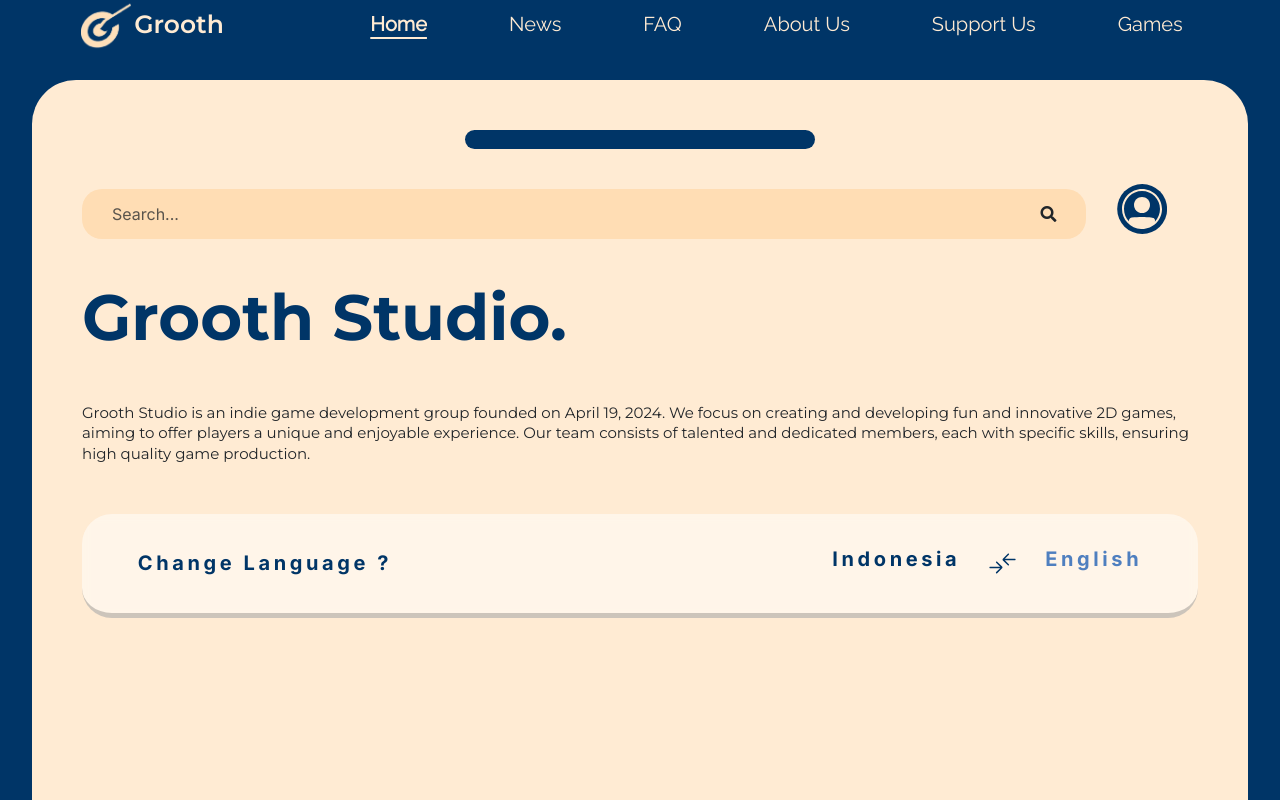
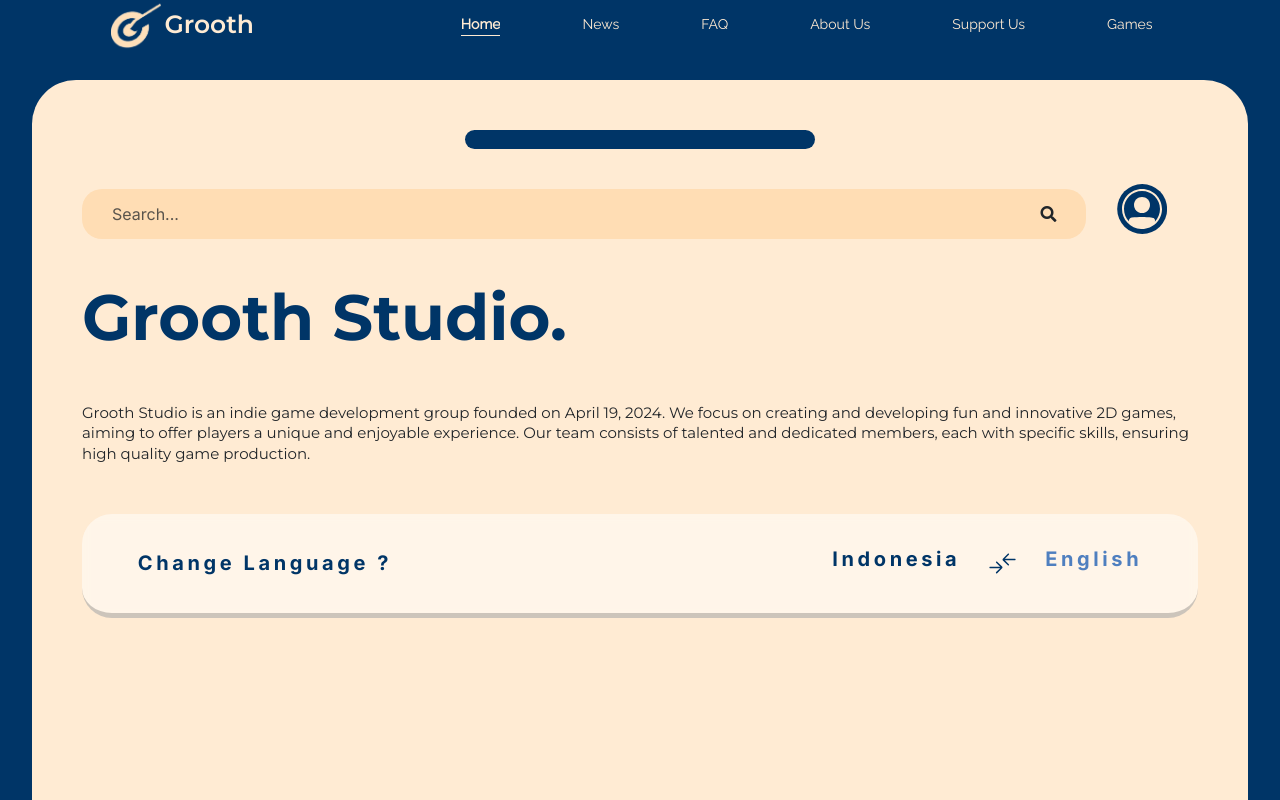
Before and after one commit to JSKUN2/groothstudio, a PHP site: page / in a window 1280 px wide. Run offline with PHP 8.4, Linux system fonts and the light colour scheme; some libraries are stand-ins or nearby versions.

Commit message:
Update style.css

```diff
--- a/style.css
+++ b/style.css
@@ -84,7 +84,7 @@
 flex-direction: row;
 list-style-type: none;
 gap: 50px;
-font-size: 20px;
+font-size: 14px;
 font-weight: 500;
 letter-spacing: 18%;
 line-height: 29.05px;
```
